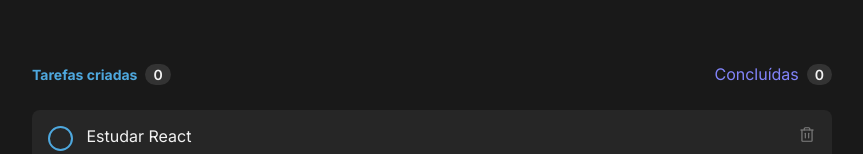
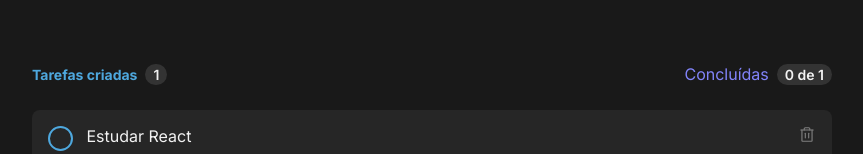
Before and after one commit to CarolMaiaP/to-do-list-react-challenge, a React (Vite) app: page / in a window 1280 px wide. Shown: the part 228-382 px from the top of the page, without its empty margins (208-1071 px from the left). Built offline with nearby package versions, Linux system fonts and the light colour scheme.

Commit message:
task counter created

```diff
--- a/src/components/CreateTask.jsx
+++ b/src/components/CreateTask.jsx
@@ -11,11 +11,20 @@ export function CreateTask(){
 
   const [newTaskText, setNewTaskText] = useState('');
 
+  const [countTask, setCountTask] = useState('1');
+
   function handleCreateNewTask(){
     event.preventDefault();
 
     setTasks([...tasks, newTaskText]);
+
+    handleCounters()
+
     setNewTaskText('');
+  }
+
+  function handleCounters() {
+    setCountTask(tasks.length + 1)
   }
 
   function handleNewTaskChange(){
@@ -40,10 +49,10 @@ export function CreateTask(){
 
       <header className={styles.header}>
         <div className={styles.createdTasks}>
-          <p>Tarefas criadas</p><span>0</span>
+          <p>Tarefas criadas</p><span>{countTask}</span>
         </div>
         <div className={styles.completedTasks}>
-          <p>Concluídas</p><span>0</span>
+          <p>Concluídas</p><span>0 de {countTask}</span>
         </div>
       </header>
 
```
